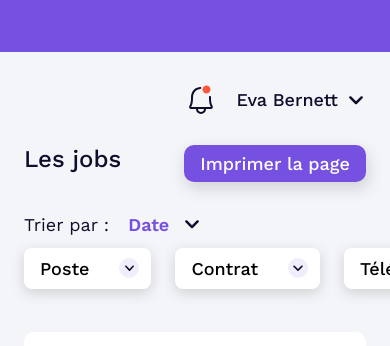
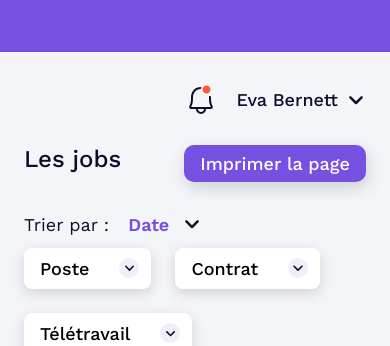
Before and after one commit to sarahlemonn/test_ubiquid, a plain HTML site: page index.html in a window 390 px wide. Shown: the part 444-790 px from the top of the page. Drawn offline with nearby package versions, Linux system fonts and the light colour scheme.

Commit message:
fix responsive filters

```diff
--- a/style.css
+++ b/style.css
@@ -710,4 +710,8 @@ main {
         transition: opacity 0.15s ease, pointer-events 0s 0s, max-height 0.05s 0.15s;
         max-height: 0px;
       }
+
+       .filters-btn-container {
+        flex-wrap: wrap;
+      }
 }
```
